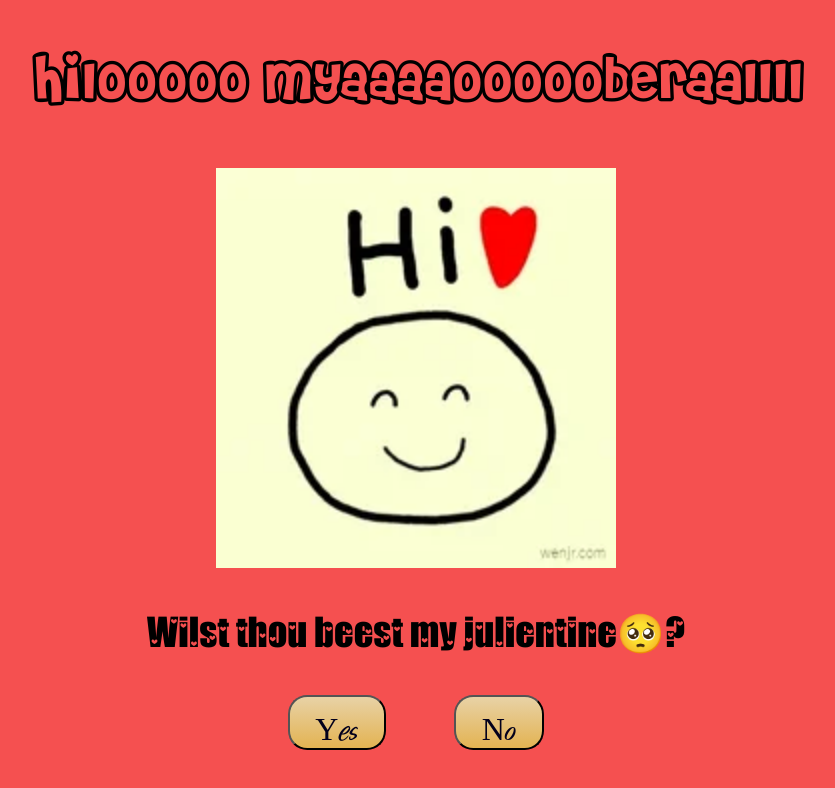
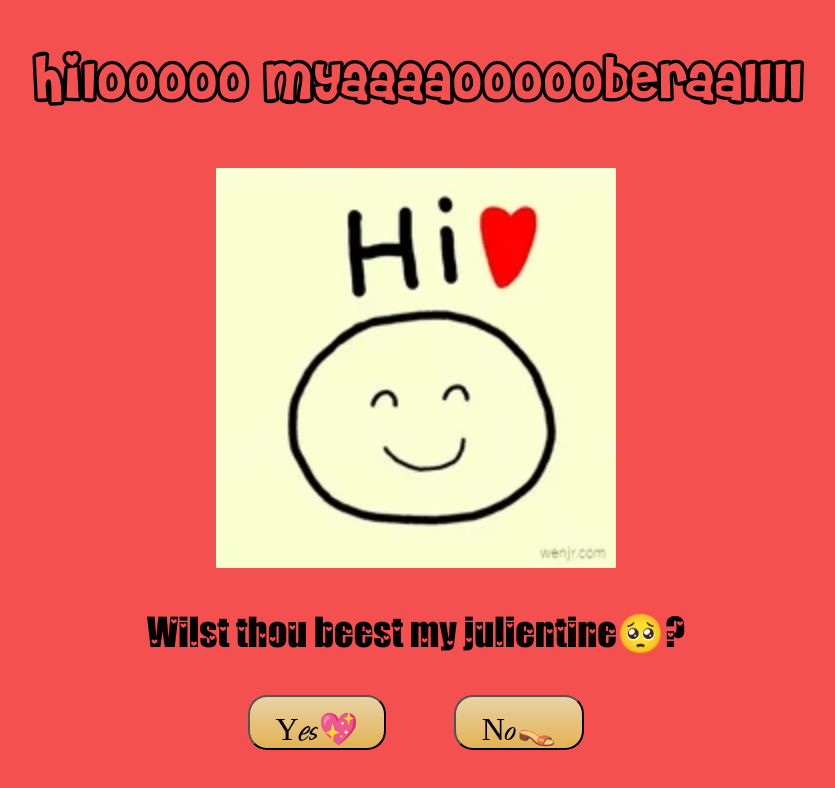
Before and after one commit to arka-roy03/VD, a plain HTML site: page index.html in a window 1280 px wide. Shown: the whole page, without its empty margins (224-1059 px from the left). Drawn offline with Linux system fonts and the light colour scheme.

Commit message:
Update index.html

```diff
--- a/index.html
+++ b/index.html
@@ -19,8 +19,8 @@
         <p id="text"></p>
     </div>
     <div class="buttons">
-        <button class="btn" id="yes">Yes</button>
-        <button class="btn" id="no">No</button>
+        <button class="btn" id="yes">Yes💖</button>
+        <button class="btn" id="no">No👡</button>
     </div>
     <script src="index.js"></script>
 </body>
```
